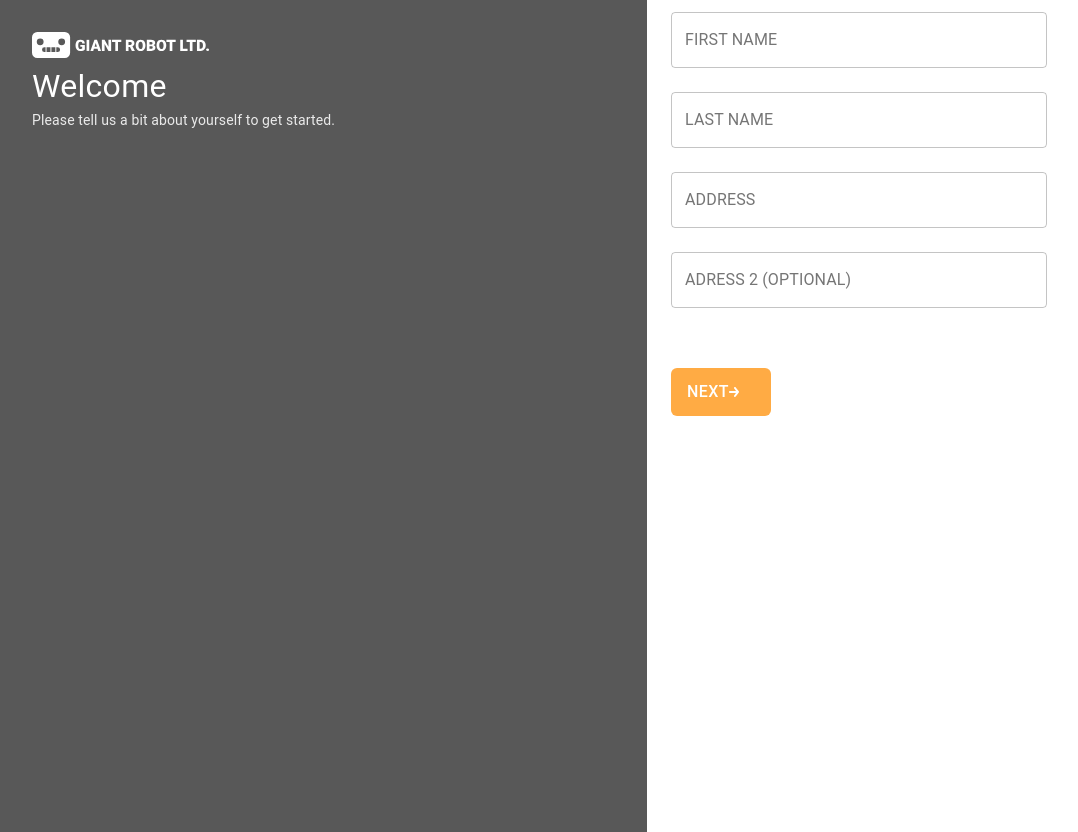
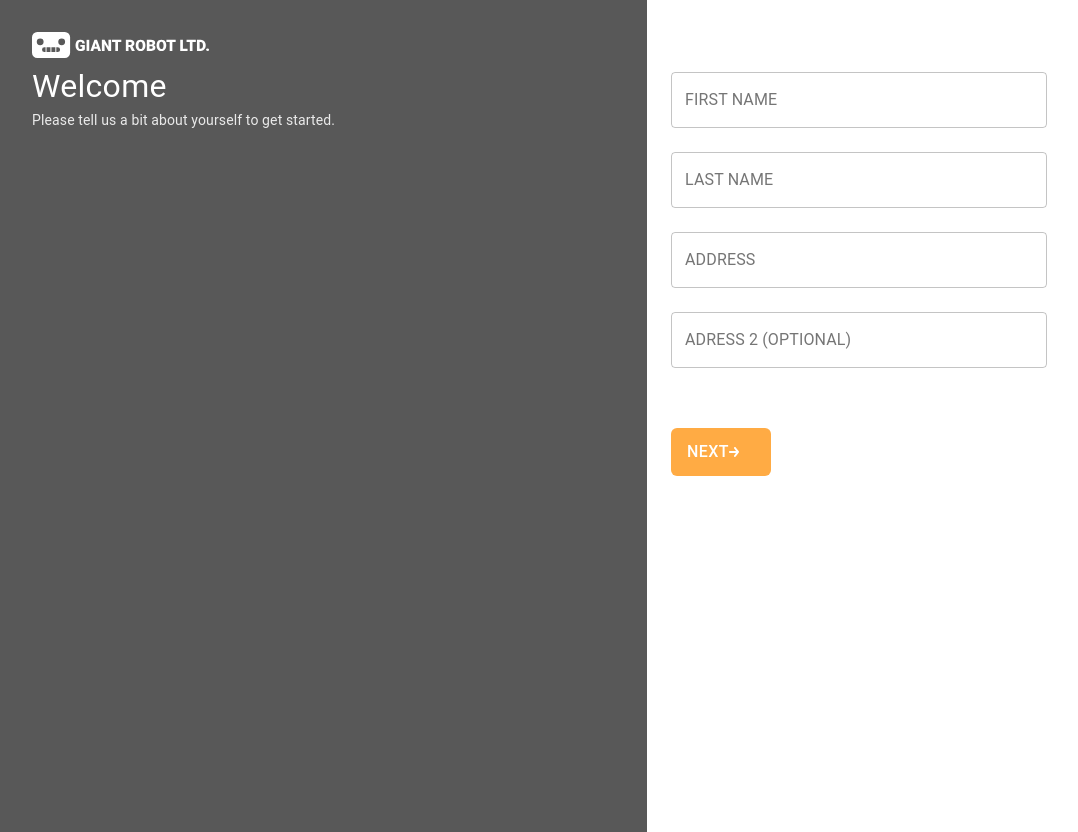
Before and after one commit to mitchelconstantin/self-app, a React (Create React App) app: page / in a window 1280 px wide. Shown: the whole page, without its empty margins (136-1214 px from the left). Built offline with nearby package versions, Linux system fonts and the light colour scheme.

Commit message:
add padding to top of form

```diff
--- a/src/Components/Form.tsx
+++ b/src/Components/Form.tsx
@@ -7,6 +7,7 @@ const useStyles = makeStyles(theme => ({
     width: '376px',
     display: 'flex',
     flexDirection: 'column',
+    paddingTop: '60px',
     paddingLeft: '24px',
     paddingRight: '24px'
   },
```
